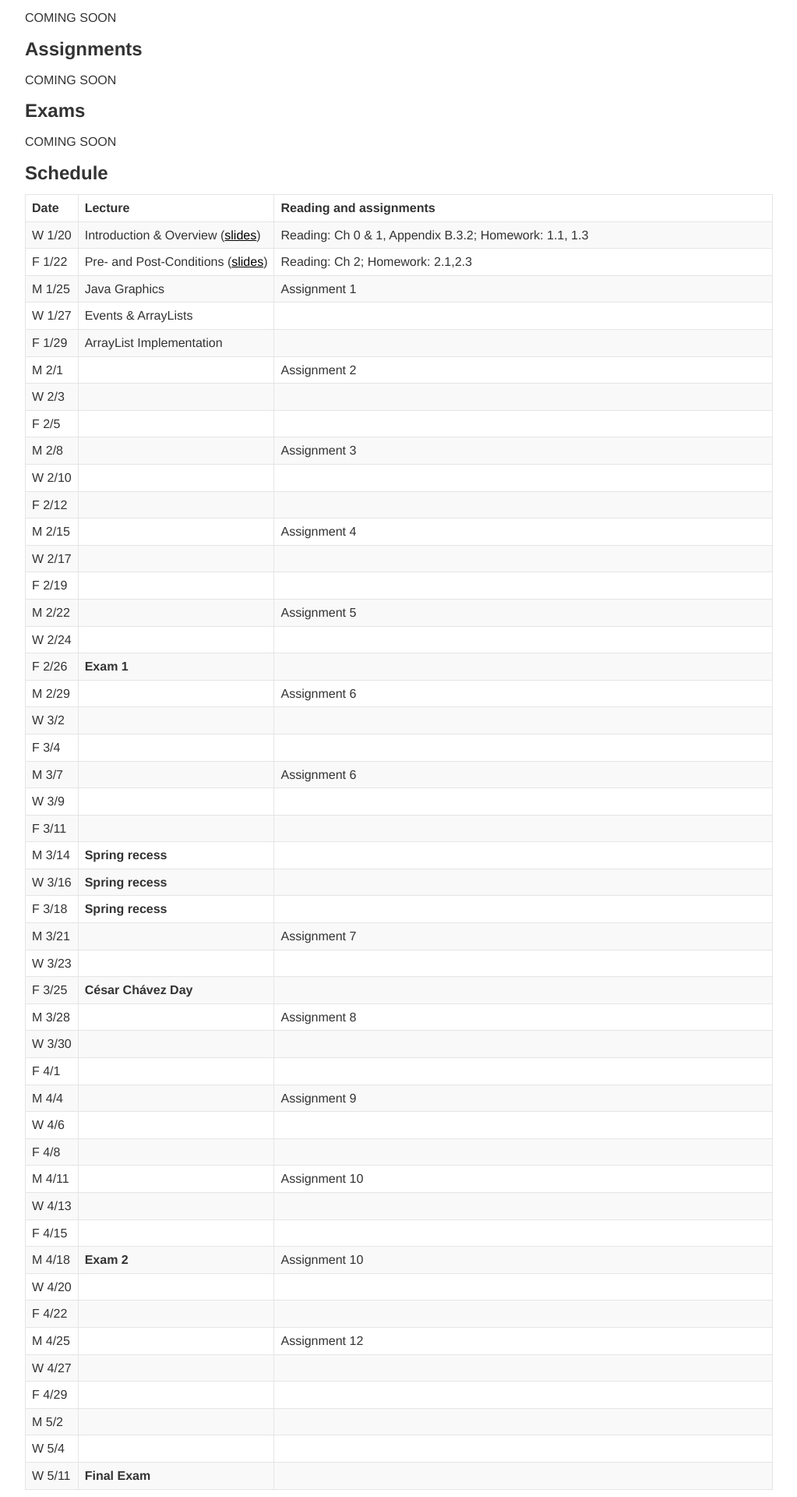
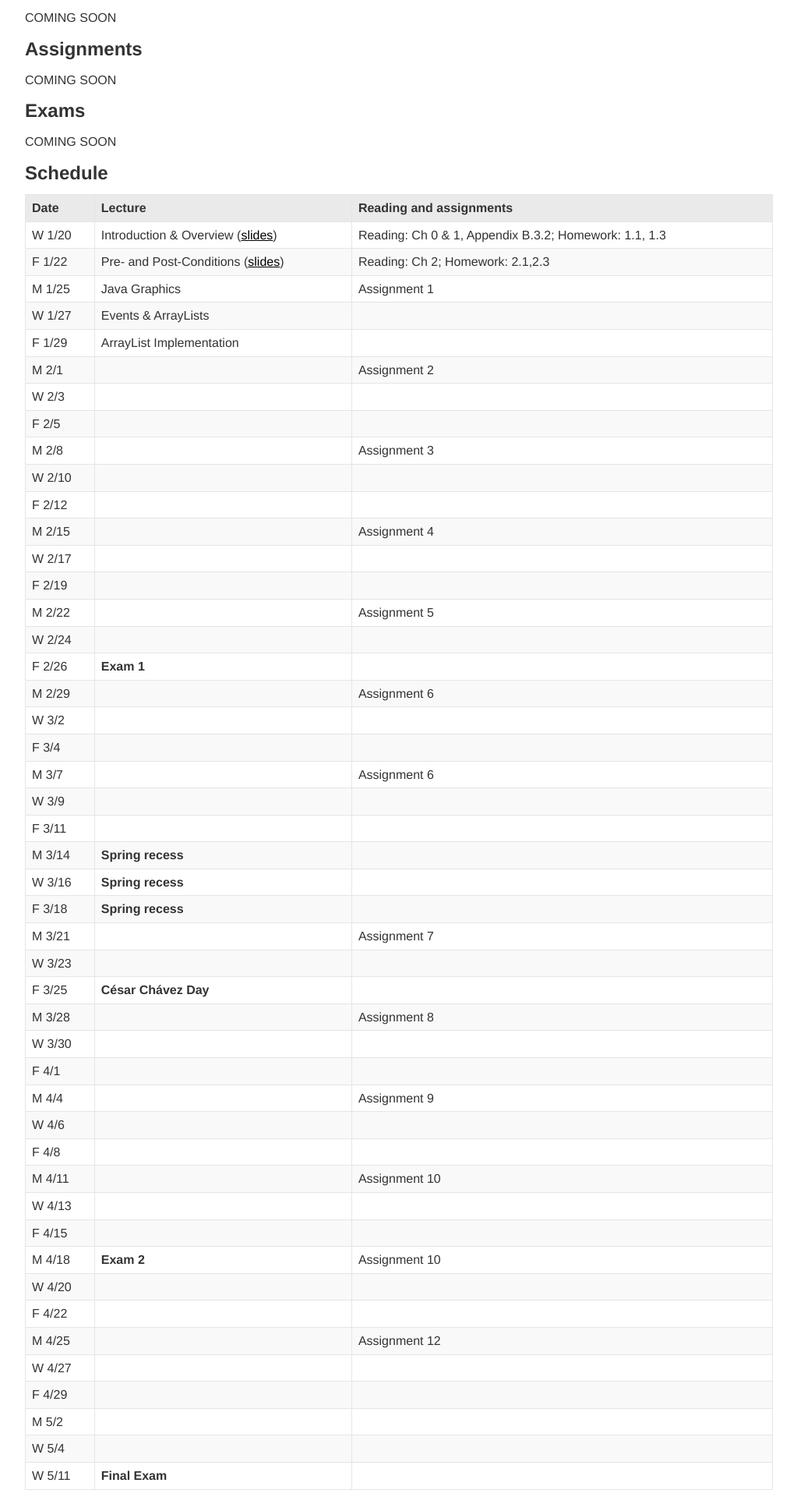
Before and after one commit to jacksonjw12/mbannister.github.io, a Jekyll site: the page built from _teaching/62-s16/index.md, in a window 1280 px wide. Shown: the part 1486-3406 px from the top of the page at 78% size, without its empty margins (128-1151 px from the left). Built offline with Jekyll 4.4.1, drawn with Linux system fonts in a browser that asks for light colours; formulas are drawn with MathJax 3.

Commit message:
Update table SASS

```diff
--- a/_sass/common.sass
+++ b/_sass/common.sass
@@ -103,38 +103,17 @@ pre > code
   overflow: auto
 
 // Table stuff
-
-// Old table style.
-// table
-//   border-collapse: collapse
-//   font-feature-settings: "kern", "liga", "tnum"
-//   margin: 0.75rem 0
-//   table-layout: fixed
-//   width: 100%
-//
-// th
-//   border-bottom: 2px solid #333
-//   padding: 0.75rem 0
-//   text-align: left
-//
-// td
-//   border-bottom: 1px
-//   padding: 0.75rem 0
-//
-// tr, td, th
-//   vertical-align: middle
-
 table
   border-collapse: collapse
   font-feature-settings: "kern", "liga", "tnum"
   margin: 0.75rem 0
-  //table-layout: fixed
   width: 100%
 
 th
   border: 1px solid #e5e5e5
   padding: 0.25rem 0.5rem
   text-align: left
+  background-color: #eaeaea
 
 td
   border: 1px solid #e5e5e5
@@ -143,15 +122,8 @@ td
 tr, td, th
   vertical-align: middle
 
-tbody tr:nth-child(odd) td,
-tbody tr:nth-child(odd) th
+tbody tr:nth-child(2n+0) td
   background-color: #f9f9f9
-
-td:last-child
-  width: 100%
-
-td:not(:last-child)
-  white-space: nowrap
 
 // Hack for firefox
 abbr[title]
```
